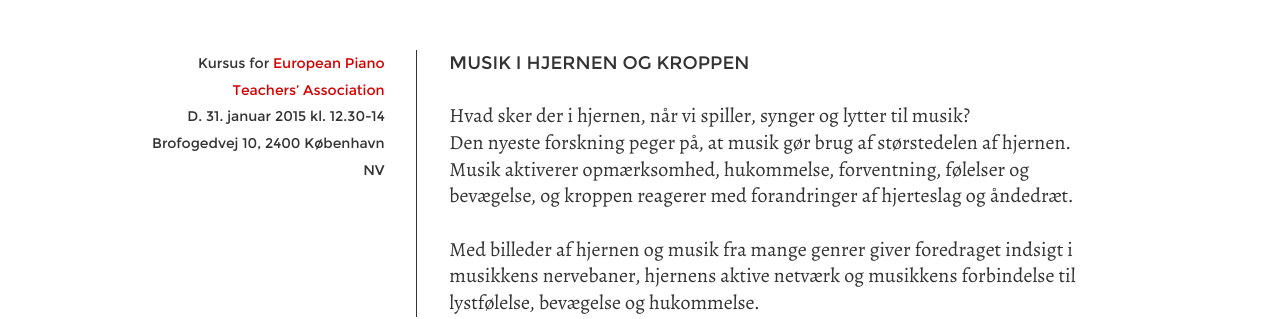
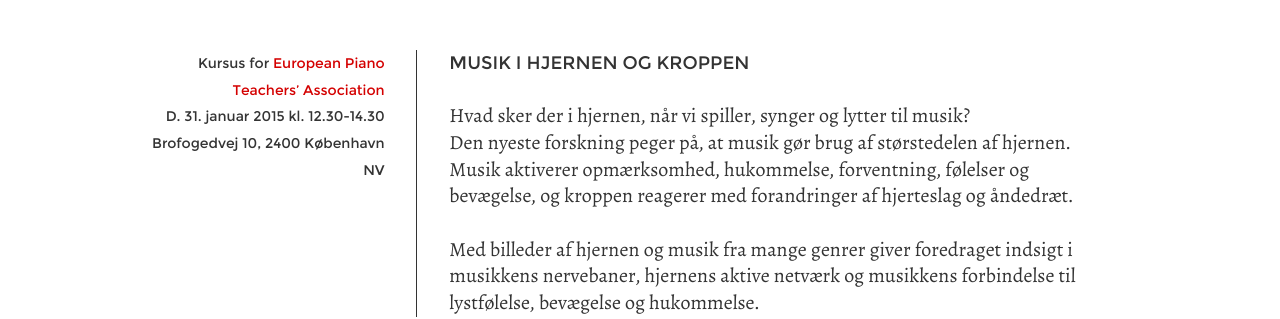
Before and after one commit to netlifydemo/cms-demo, a Jekyll site: the page built from _courses/2014-12-29-epta-musik-i-hjernen-og-kroppen.md, in a window 1280 px wide. Shown: the part 205-524 px from the top of the page. Built offline with Jekyll 4.4.1, drawn with Linux system fonts in a browser that asks for light colours.

Commit message:
Updated Course EPTA Musik i hjernen og kroppen

```diff
--- a/_courses/2014-12-29-epta-musik-i-hjernen-og-kroppen.md
+++ b/_courses/2014-12-29-epta-musik-i-hjernen-og-kroppen.md
@@ -1,7 +1,9 @@
 ---
 title: EPTA Musik i hjernen og kroppen
-info: "Kursus for [European Piano Teachers' Association](http://www.epta.dk)   \nD. 31. januar 2015 kl. 12.30-14  \nBrofogedvej 10, 2400 København NV"
 date: 2015-01-31T00:00:00.000Z
+info: "Kursus for [European Piano Teachers' Association](http://www.epta.dk)   \nD. 31. januar 2015 kl. 12.30-14.30  \nBrofogedvej 10, 2400 København NV"
+links: []
+docs: []
 ---
 
 ## Musik i hjernen og kroppen
```
